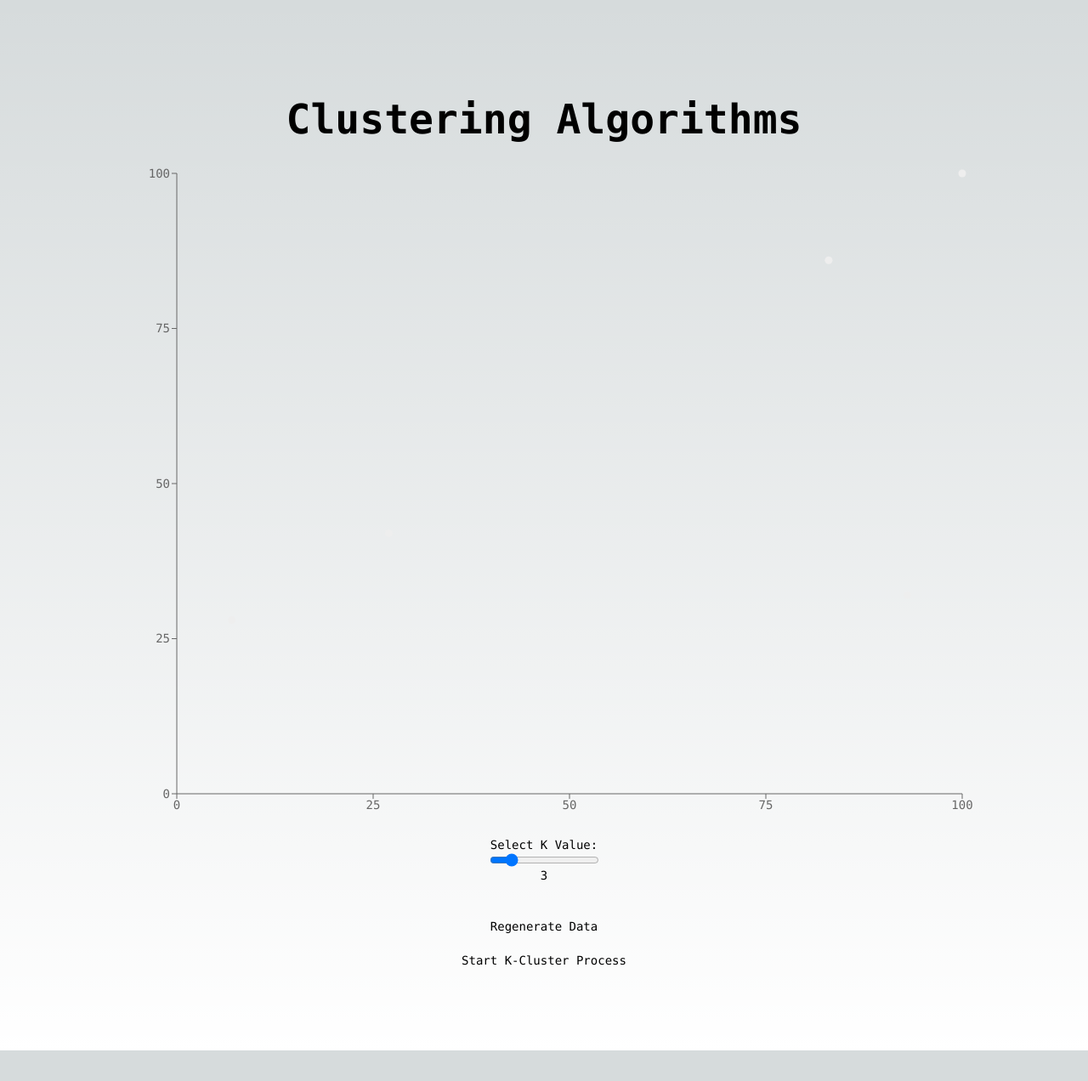
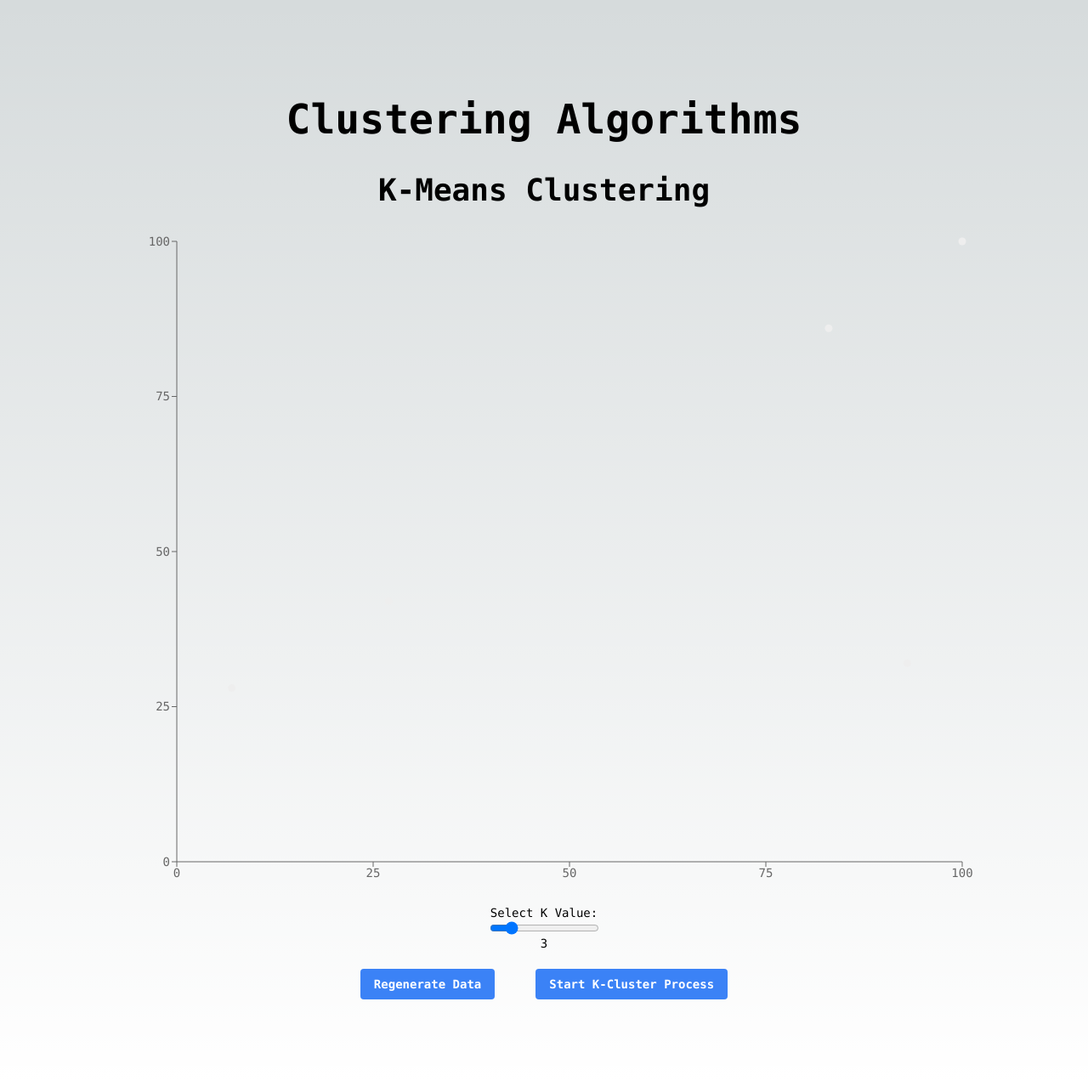
Before and after one commit to ouckah/klusters, a Next.js app: page /clustering in a window 1280 px wide. Shown: the whole page at 85% size. Before the commit the page ends 1236 px from the top, so only its background shows below. Built offline with nearby package versions, Linux system fonts and the light colour scheme.

Commit message:
UI Changes

```diff
--- a/src/app/_components/Graph/index.js
+++ b/src/app/_components/Graph/index.js
@@ -180,12 +180,20 @@ export const Graph = () => {
         <span>{K}</span>
         {errorMessage && <div className="text-red-500">{errorMessage}</div>}
       </div>
-      <button onClick={regeneratePoints} style={{ marginTop: "20px" }}>
-        Regenerate Data
-      </button>
-      <button onClick={startKClusterProcess} style={{ marginTop: "20px" }}>
-        Start K-Cluster Process
-      </button>
+      <div className="flex flex-col md:flex-row gap-12">
+        <button
+          onClick={regeneratePoints}
+          className="mt-20 md:mt-0 bg-blue-500 hover:bg-blue-700 text-white font-bold py-2 px-4 rounded"
+        >
+          Regenerate Data
+        </button>
+        <button
+          onClick={startKClusterProcess}
+          className="my-20 md:my-0 bg-blue-500 hover:bg-blue-700 text-white font-bold py-2 px-4 rounded"
+        >
+          Start K-Cluster Process
+        </button>
+      </div>
     </>
   );
 };
--- a/src/app/clustering/page.js
+++ b/src/app/clustering/page.js
@@ -9,6 +9,9 @@ function Clustering() {
         <header className="text-5xl font-bold p-5 text-center flex flex-col items-center">
           Clustering Algorithms
         </header>
+        <header className="text-4xl font-bold p-5 text-center">
+          K-Means Clustering
+        </header>
         <Graph />
       </div>
     </main>
```
